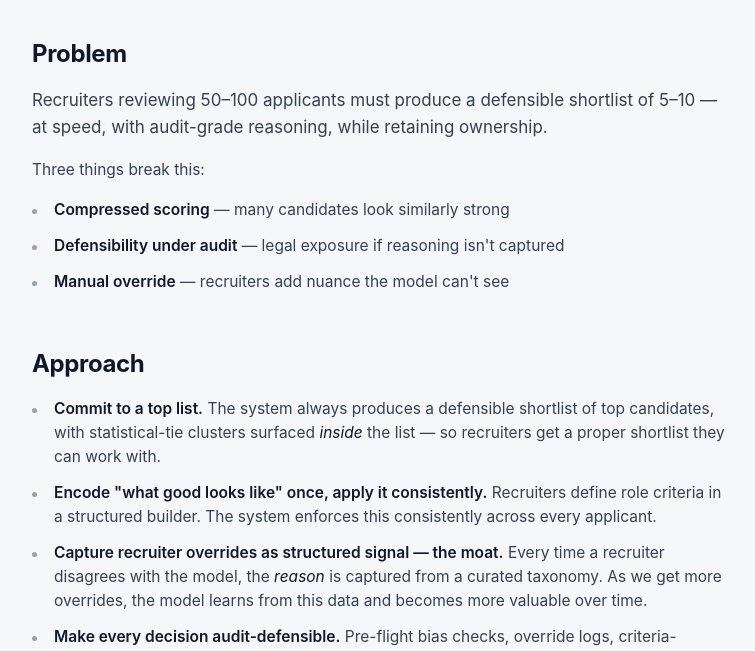
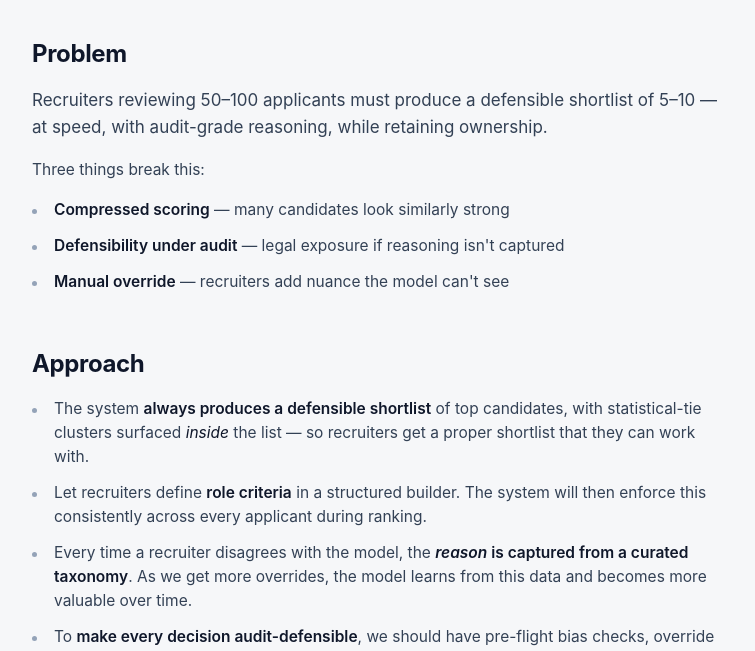
Before and after one commit to paintedgray/hireright-prototype, a plain HTML site: page index.html in a window 1280 px wide. Shown: the part 149-800 px from the top of the page, without its empty margins (260-1015 px from the left). Drawn offline with Linux system fonts and the light colour scheme.

Commit message:
Reword Approach bullets — lead with system behaviour, not rule names

```diff
--- a/index.html
+++ b/index.html
@@ -122,10 +122,10 @@
   <section>
     <h2>Approach</h2>
     <ul>
-      <li><span><strong>Commit to a top list.</strong> The system always produces a defensible shortlist of top candidates, with statistical-tie clusters surfaced <em>inside</em> the list — so recruiters get a proper shortlist they can work with.</span></li>
-      <li><span><strong>Encode "what good looks like" once, apply it consistently.</strong> Recruiters define role criteria in a structured builder. The system enforces this consistently across every applicant.</span></li>
-      <li><span><strong>Capture recruiter overrides as structured signal — the moat.</strong> Every time a recruiter disagrees with the model, the <em>reason</em> is captured from a curated taxonomy. As we get more overrides, the model learns from this data and becomes more valuable over time.</span></li>
-      <li><span><strong>Make every decision audit-defensible.</strong> Pre-flight bias checks, override logs, criteria-change history, and reasons are produced as a byproduct of the workflow.</span></li>
+      <li><span>The system <strong>always produces a defensible shortlist</strong> of top candidates, with statistical-tie clusters surfaced <em>inside</em> the list — so recruiters get a proper shortlist that they can work with.</span></li>
+      <li><span>Let recruiters define <strong>role criteria</strong> in a structured builder. The system will then enforce this consistently across every applicant during ranking.</span></li>
+      <li><span>Every time a recruiter disagrees with the model, the <strong><em>reason</em> is captured from a curated taxonomy</strong>. As we get more overrides, the model learns from this data and becomes more valuable over time.</span></li>
+      <li><span>To <strong>make every decision audit-defensible</strong>, we should have pre-flight bias checks, override logs, criteria-change history, and reasons produced as a byproduct of the workflow.</span></li>
     </ul>
   </section>
 
```
